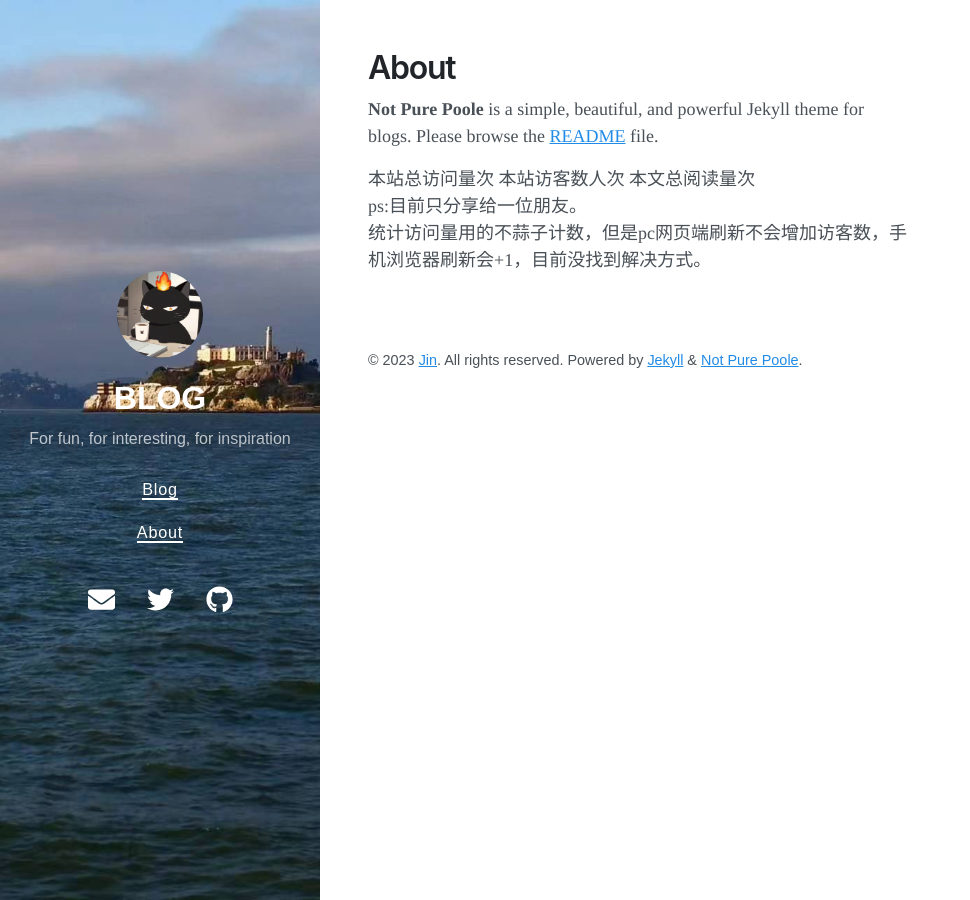
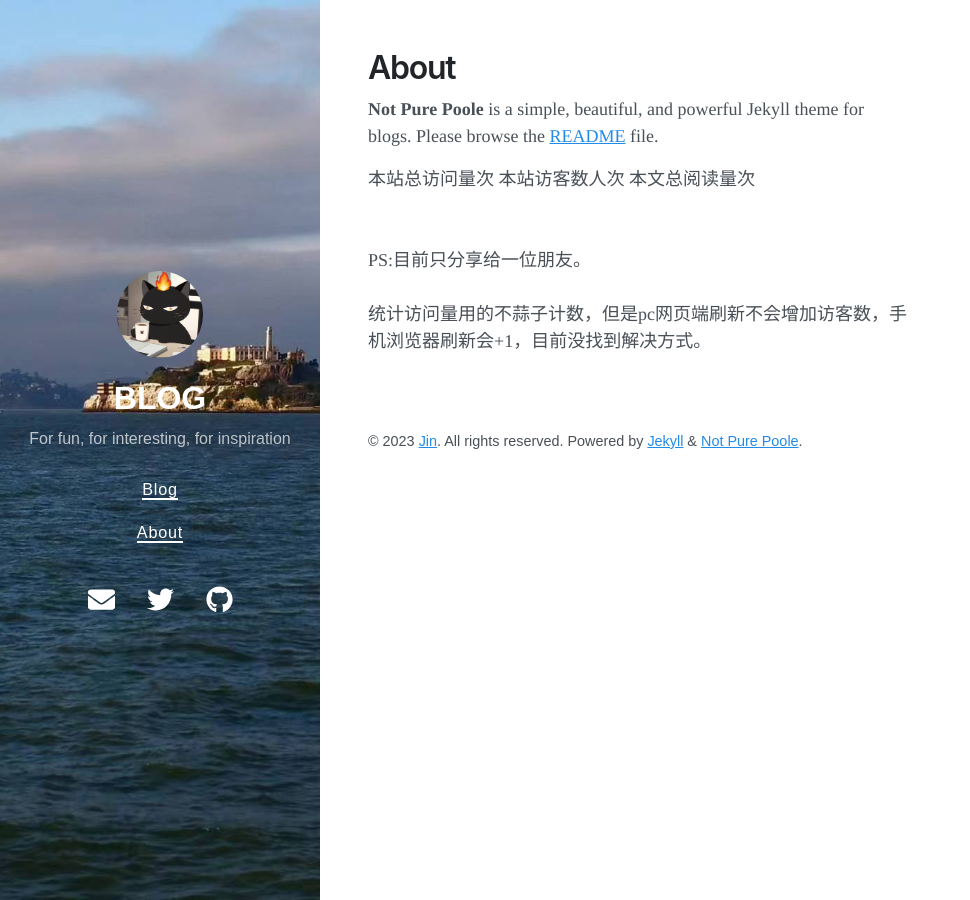
Before and after one commit to New-lay/New-lay.github.io, a Jekyll site: the page built from about.md, in a window 1280 px wide. Shown: the whole page, without its empty margins (0-970 px from the left). Built offline with Jekyll 4.4.1, drawn with Linux system fonts in a browser that asks for light colours; nearby versions of some CDN libraries; comment, search, counter and statistics services are not loaded.

Commit message:
Update about.md

```diff
--- a/about.md
+++ b/about.md
@@ -11,6 +11,9 @@ title: About
 本站访客数<span id="busuanzi_value_site_uv"></span>人次
 本文总阅读量<span id="busuanzi_value_page_pv"></span>次
 <br>
-ps:目前只分享给一位朋友。
+<br>
+<br>
+PS:目前只分享给一位朋友。
+<br>
 <br>
 统计访问量用的不蒜子计数，但是pc网页端刷新不会增加访客数，手机浏览器刷新会+1，目前没找到解决方式。
```
